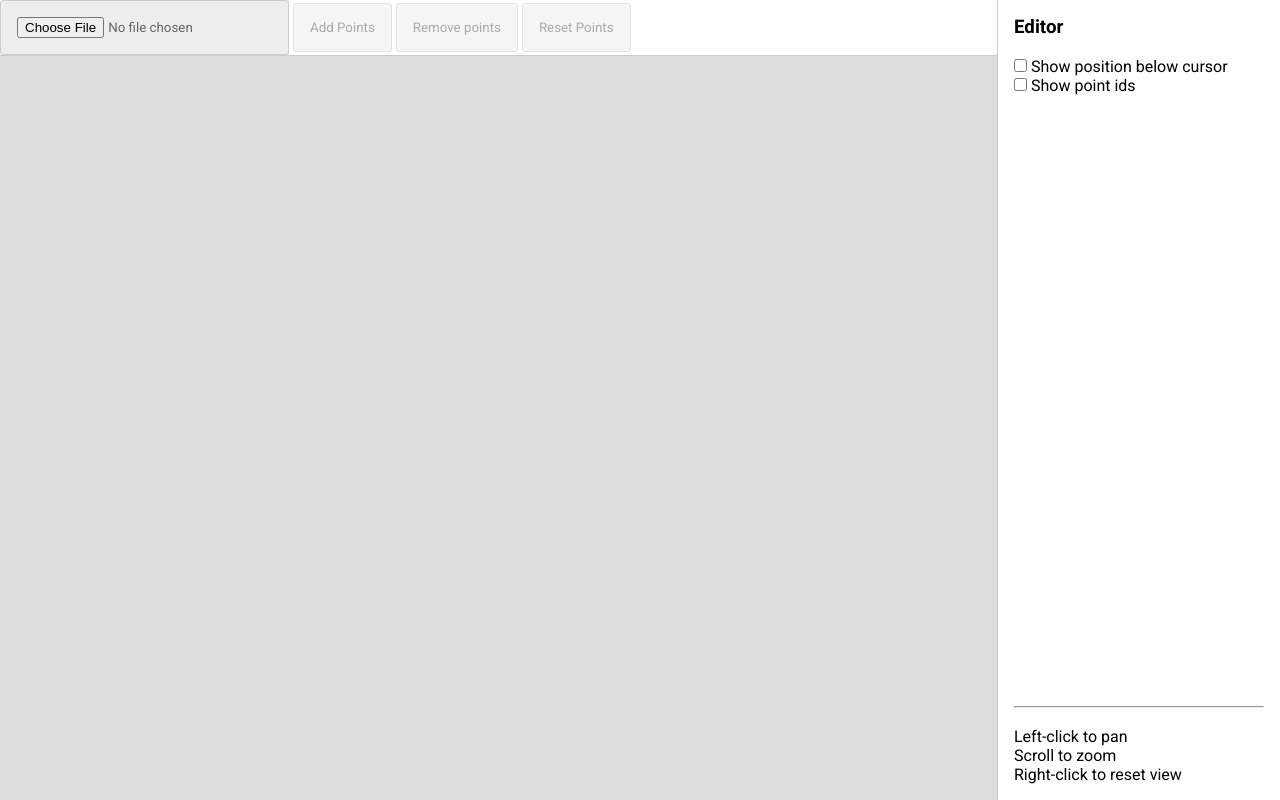
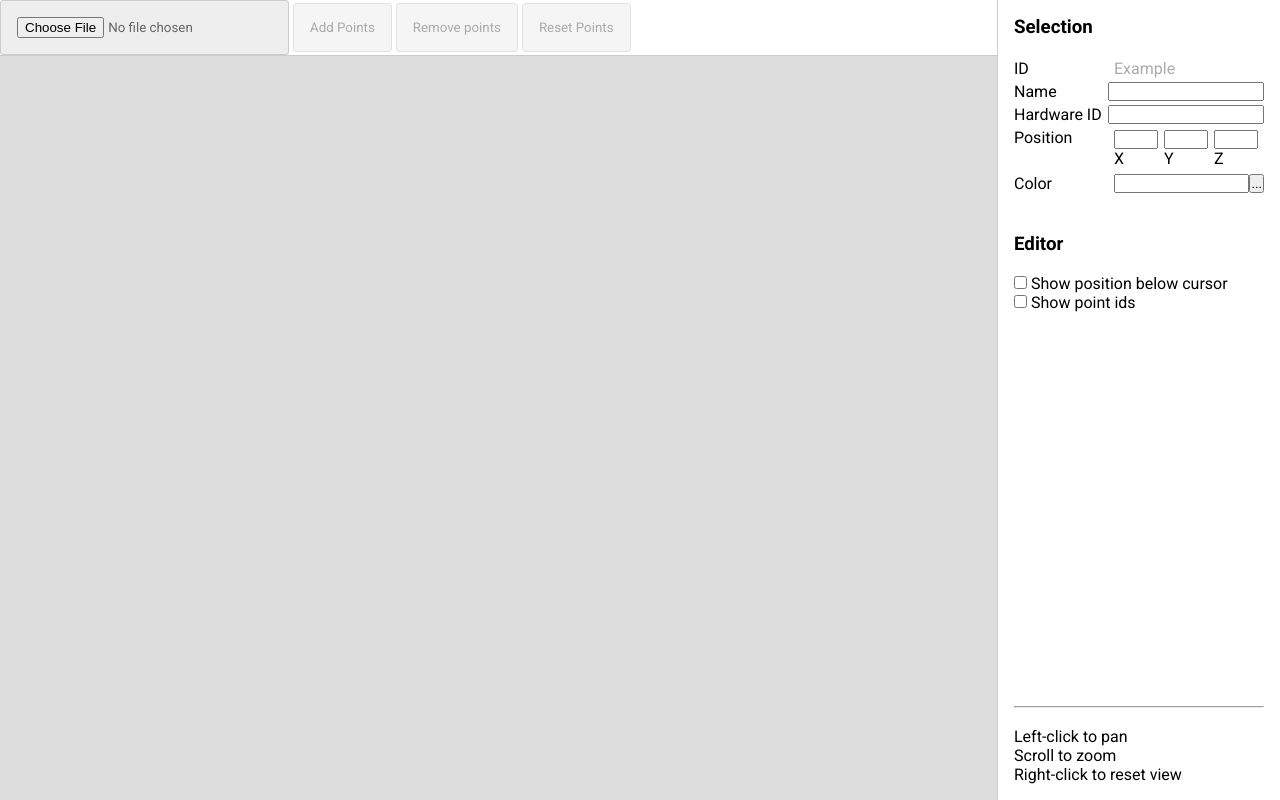
Before and after one commit to jason-michael/amh-svm-app, a website: page index.html in a window 1280 px wide. Drawn offline with Linux system fonts and the light colour scheme.

Commit message:
add selection inputs

```diff
--- a/assets/js/app.js
+++ b/assets/js/app.js
@@ -373,7 +373,18 @@ function startRemovingPoints() {
 //-----------------------------------------------------------------------------
 /* Sidebar setup */
 const sidebar = {
-
+    selection: {
+        labelID: document.getElementById("label-id"),
+        inputName: document.getElementById("input-name"),
+        inputHardwareID: document.getElementById("input-hardware-id"),
+        input: {
+            x: document.getElementById("input-x"),
+            y: document.getElementById("input-y"),
+            z: document.getElementById("input-z")
+        },
+        inputColor: document.getElementById("input-color"),
+        btnColorPicker: document.getElementById("btn-color-picker")
+    }
 }
 
 //-----------------------------------------------------------------------------
@@ -412,6 +423,22 @@ function update() {
                     });
                     break;
                 case EDITOR_MODE.IDLE:
+                    editor.points.forEach(point => {
+
+                        if (isMouseOnPoint(point)) {
+                            const pointToSelect = editor.points.filter(p => p.id === point.id)[0];
+                            const p = pointToSelect;
+                            sidebar.selection.labelID.textContent = p.id;
+
+                            // Highlight point
+                            editor.ctx.fillStyle = "gold";
+                            editor.ctx.fillRect(p.x, p.y, p.size, p.size);
+                        } else {
+                            // Clear sidebar selection
+                            sidebar.selection.labelID.textContent = "";
+                        }
+
+                    })
                     break;
                 default:
             }
--- a/index.html
+++ b/index.html
@@ -1,11 +1,13 @@
 <!DOCTYPE html>
 <html lang="en">
+
 <head>
     <meta charset="UTF-8">
     <meta name="viewport" content="width=device-width, initial-scale=1.0">
     <title>AMH SVM App</title>
     <link rel="stylesheet" href="style.css">
 </head>
+
 <body>
     <div class="content">
 
@@ -20,8 +22,48 @@
         </div>
 
         <div id="sidebar">
+            <h3>Selection</h3>
+            <br />
+            <div class="control">
+                <p class="control-label">ID</p>
+                <p id="label-id" class="control-value locked">Example</p>
+            </div>
+            <div class="control">
+                <p class="control-label">Name</p>
+                <input id="input-name" class="control-value" type="text" />
+            </div>
+            <div class="control">
+                <p class="control-label">Hardware ID</p>
+                <input id="input-hardware-id" class="control-value" type="text" />
+            </div>
+            <div class="control">
+                <p class="control-label">Position</p>
+                <div class="control-label-sublabel">
+                    <div>
+                        <input type="number" id="input-x" />
+                        <p>X</p>
+                    </div>
+                    <div>
+                        <input type="number" id="input-y" />
+                        <p>Y</p>
+                    </div>
+                    <div>
+                        <input type="number" id="input-z" />
+                        <p>Z</p>
+                    </div>
+                </div>
+            </div>
+            <div class="control">
+                <p class="control-label">Color</p>
+                <div class="control-label-sublabel">
+                        <input id="input-color" class="control-value" type="text" />
+                        <button id="btn-color-picker">...</button>
+                    </div>
+            </div>
+            <br><br>
+
             <h3>Editor</h3>
-            <br/>
+            <br />
             <div>
                 <input type="checkbox" name="show-cursor-pos" id="show-cursor-pos">
                 <label for="show-cursor-pos">Show position below cursor</label>
@@ -45,4 +87,5 @@
 
     <script src="/assets/js/app.js"></script>
 </body>
+
 </html>
--- a/style.css
+++ b/style.css
@@ -58,3 +58,37 @@ html, body {
 #sidebar ul {
     list-style-type: none;
 }
+
+.control {
+    displaY: flex;
+    margin: 2px 0 2px 0;
+}
+
+.control-label {
+    flex: 1;
+}
+
+.control-label-sublabel {
+    display: flex;
+    flex: 1.5;
+    flex-direction: row;
+}
+
+.control-label-sublabel div {
+    display: flex;
+    flex: 1;
+    flex-direction: column;
+    margin: 2px 0 2px 0;
+}
+
+.control-label-sublabel input {
+    width: 40px;
+}
+
+.control-value {
+    flex: 1.5;
+}
+
+.locked {
+    color: #aaa;
+}
```
